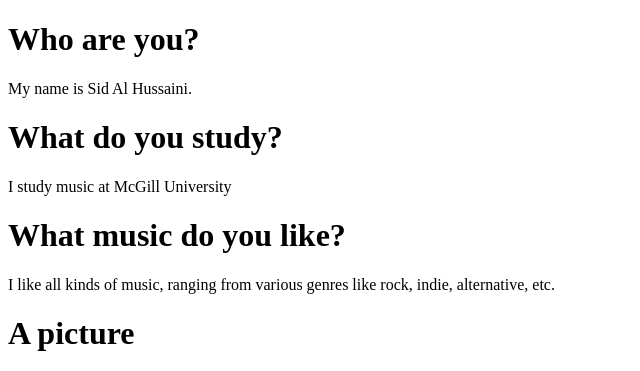
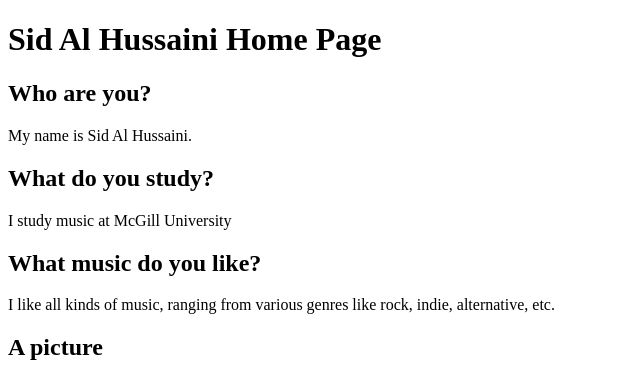
Before and after one commit to mumt301/SidAlHussaini, a plain HTML site: page index.html in a window 1280 px wide. Shown: the top 371 px of the page, without its empty margins (0-640 px from the left). Drawn offline with Linux system fonts and the light colour scheme; grey boxes are pictures that could not be loaded.

Commit message:
fourth commit

```diff
--- a/index.html
+++ b/index.html
@@ -5,13 +5,14 @@
         <title>Sid Al Hussaini</title>
     </head>
     <body>
-        <h1><b>Who are you?</b></h1>
+        <h1><b>Sid Al Hussaini Home Page</b></h1>
+        <h2><b>Who are you?</b></h2>
         <p>My name is Sid Al Hussaini.</p>
-        <h1><b>What do you study?</b></h1>
+        <h2><b>What do you study?</b></h2>
         <p>I study music at McGill University</p>
-        <h1><b>What music do you like?</b></h1>
+        <h2><b>What music do you like?</b></h2>
         <p>I like all kinds of music, ranging from various genres like rock, indie, alternative, etc.</p>
-        <h1><b>A picture</b></h1>
+        <h2><b>A picture</b></h2>
         <p><img src="Guitar.png" alt="Gretsch G5230T Electromatic Jet FT"></p>
         <p>This is my <a href="assignments.html">Assignments</a> page.</p>
     </body>
```
Also changed, not shown: assignments.html (+2 -2 lines), Guitar.jpeg (added).
